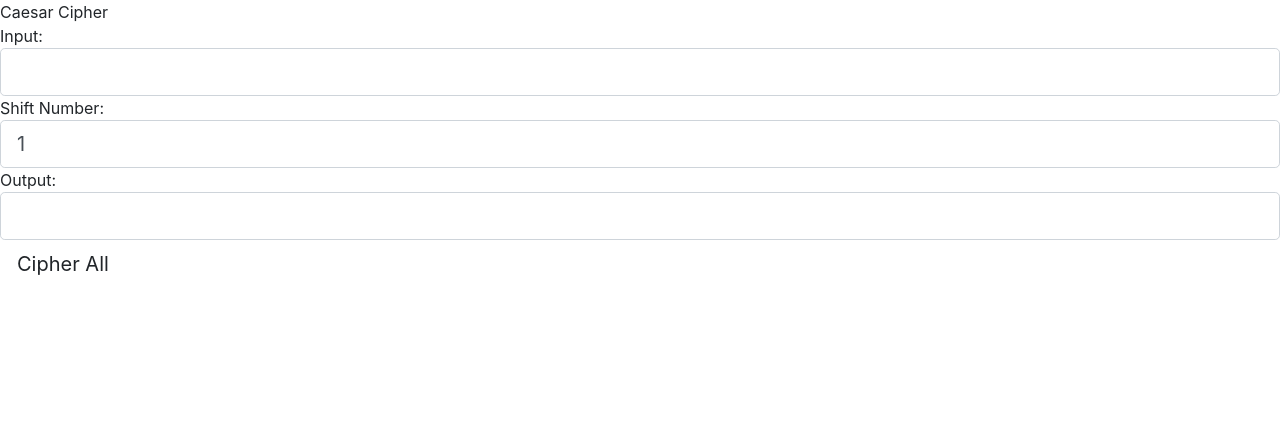
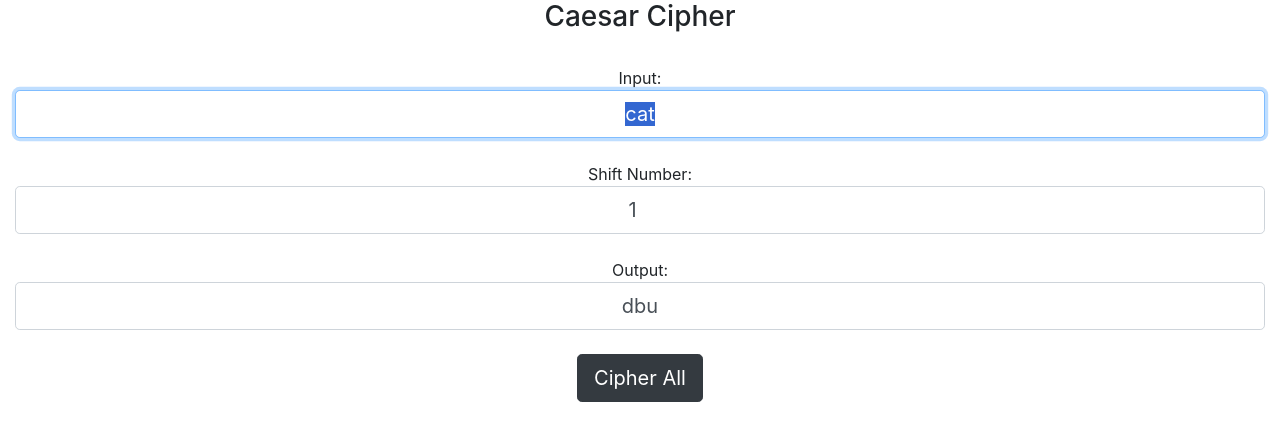
Before and after one commit to justingolden21/caesar, a plain HTML site: page index.html in a window 1280 px wide. Drawn offline with nearby package versions, Linux system fonts and the light colour scheme.

Commit message:
css improvements, add numbers to cipher all

```diff
--- a/index.html
+++ b/index.html
@@ -20,19 +20,43 @@
 <link rel="stylesheet" href="https://maxcdn.bootstrapcdn.com/bootstrap/4.2.1/css/bootstrap.min.css" async>
 <script src="https://maxcdn.bootstrapcdn.com/bootstrap/4.2.1/js/bootstrap.min.js"></script>
 
+<style type="text/css">
+	* {
+		text-align: center;
+	}
+</style>
+
 </head>
 <body>
 
-Caesar Cipher
+<div class="container-fluid">
+
+	<h3>Caesar Cipher</h3>
+
 	<br>
+
 	Input:
 	<input id="input" type="text" class="form-control form-control-lg">
+
+	<br>
+
 	Shift Number:
 	<input id="shift" type="number" class="form-control form-control-lg" min="1" max="25" value="1">
+
+	<br>
+
 	Output:
 	<input id="output" type="text" class="form-control form-control-lg">
-<button id="cipherAll" class="btn btn-lg">Cipher All</button>
+
+	<br>
+
+	<button id="cipherAll" class="btn btn-lg btn-dark">Cipher All</button>
+
+	<br><br>
+
 	<p id="outputAll"></p>
+
+</div>
 
 <script type="text/javascript">
 let alphabet = 'abcdefghijklmnopqrstuvwxyz'.split('');
@@ -40,6 +64,11 @@ $(function() {
 	$('#input').change(doCipher);
 	$('#shift').change(doCipher);
 	$('#cipherAll').click(doCipherAll);
+
+
+	$('#input').val('cat');
+	$('#input').select();
+	$('#input').change();
 
 });
 
@@ -60,9 +89,8 @@ function doCipherAll() {
 		for(let j=0; j<inputVal.length; j++) {
 			answer += shift(inputVal[j], i);
 		}
-		answers.push(answer);
+		answers.push(i + '. ' + answer);
 	}
-	// todo: add chipher number next to each line (1-26)
 	$('#outputAll').html(answers.join('<br>') );
 
 }
@@ -80,6 +108,10 @@ function shift(char, num) {
 
 </script>
 
+<!-- TODO:
+add url params option
+add copy buttons
+ -->
 
 </body>
 </html>
```
Lines whose indentation alone changed are shown as unchanged.
